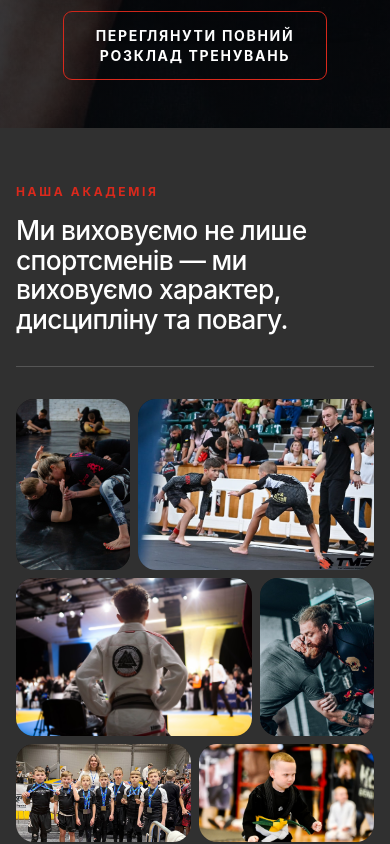
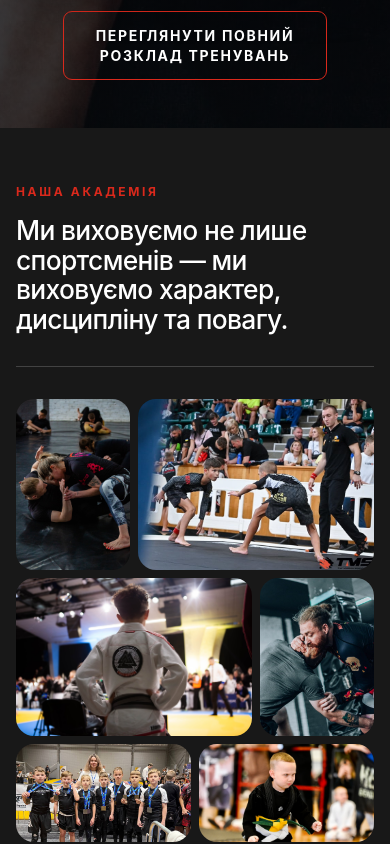
Before and after one commit to dobrodiynazar-dotcom/Avg-, a Next.js app: page / in a window 390 px wide. Shown: the part 3920-4764 px from the top of the page. Built offline with nearby package versions, Linux system fonts and the light colour scheme.

Commit message:
Darken academy gallery section background

```diff
--- a/src/components/sections/GallerySection.tsx
+++ b/src/components/sections/GallerySection.tsx
@@ -36,7 +36,7 @@ const collageImageFitClassMap: Record<string, string> = {
 
 export function GallerySection({ intro, assets }: GallerySectionProps) {
   return (
-    <section className="border-b border-[rgb(255_255_255_/_0.08)] bg-[var(--color-surface-2)] py-14 text-white sm:py-16 lg:py-20">
+    <section className="border-b border-[rgb(255_255_255_/_0.08)] bg-[var(--color-canvas)] py-14 text-white sm:py-16 lg:py-20">
       <Container className="space-y-8 sm:space-y-10" size="wide">
         <div className="max-w-[52rem] space-y-4">
           <p className="text-xs font-bold uppercase tracking-[0.22em] text-[var(--color-primary)]">
```
